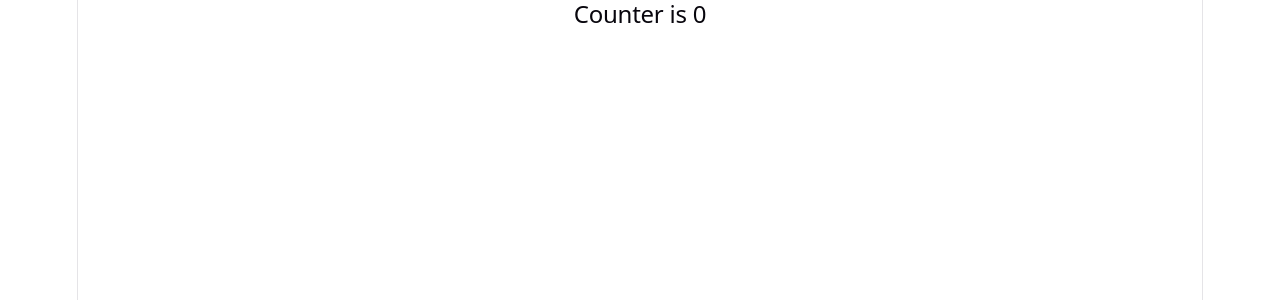
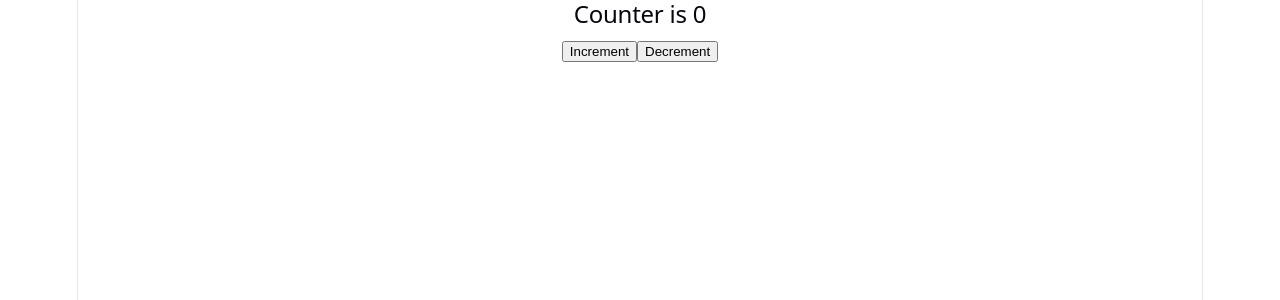
Before and after one commit to Itshatami/redux-toolkit, a React (Vite) app: page / in a window 1280 px wide. Shown: the top 300 px of the page. Built offline with nearby package versions, Linux system fonts and the light colour scheme.

Commit message:
useDispatch

```diff
--- a/src/components/Counter.jsx
+++ b/src/components/Counter.jsx
@@ -1,11 +1,19 @@
-import { useSelector } from "react-redux";
+import { useSelector, useDispatch } from "react-redux";
 import { selectCounter } from "../features/counter/counterSlice";
+import { increment, decrement } from "../features/counter/counterSlice";
 
 function Counter() {
+  const dispatch = useDispatch();
   const counter = useSelector(selectCounter);
   console.log(counter);
 
-  return <h2>Counter is {counter}</h2>;
+  return (
+    <div>
+      <h2>Counter is {counter}</h2>
+      <button onClick={() => dispatch(increment())}>Increment</button>
+      <button onClick={() => dispatch(decrement())}>Decrement</button>
+    </div>
+  );
 }
 
 export default Counter;
```
